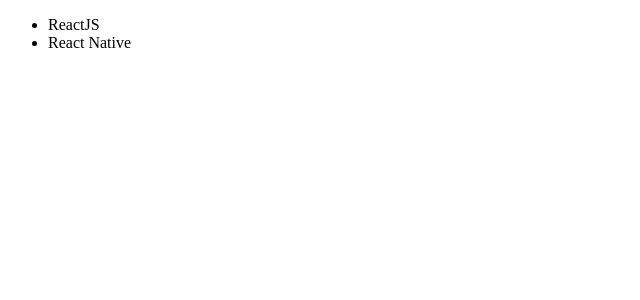
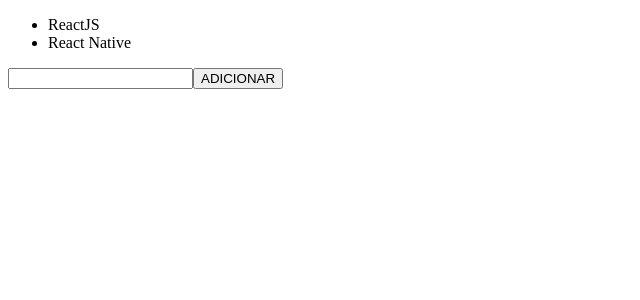
Before and after one commit to LuLiveira/hooks, a React (Create React App) app: page / in a window 1280 px wide. Shown: the top 300 px of the page, without its empty margins (0-640 px from the left). Built offline with nearby package versions, Linux system fonts and the light colour scheme.

Commit message:
create input/button for test

```diff
--- a/src/App.js
+++ b/src/App.js
@@ -1,4 +1,4 @@
-import React, { useState } from 'react';
+import React, { useState, useEffect } from 'react';
 
 function App() {
   const [techs, setTech] = useState([
@@ -6,11 +6,23 @@
     'React Native'
   ]);
 
+  const [newTech, setNewTech] = useState('');
+
+  function handleAdd() {
+    setTech(...techs, newTech);
+  }
+
   return (
     <>
       <ul>
         {techs.map(tech => <li key={tech}>{tech}</li> )}
       </ul>
+
+      <input value={newTech} onChange={e => setNewTech(e.target.value)} />
+
+      <button type="button" onClick={handleAdd}>
+        ADICIONAR
+      </button>
     </>
   );
 }
```
